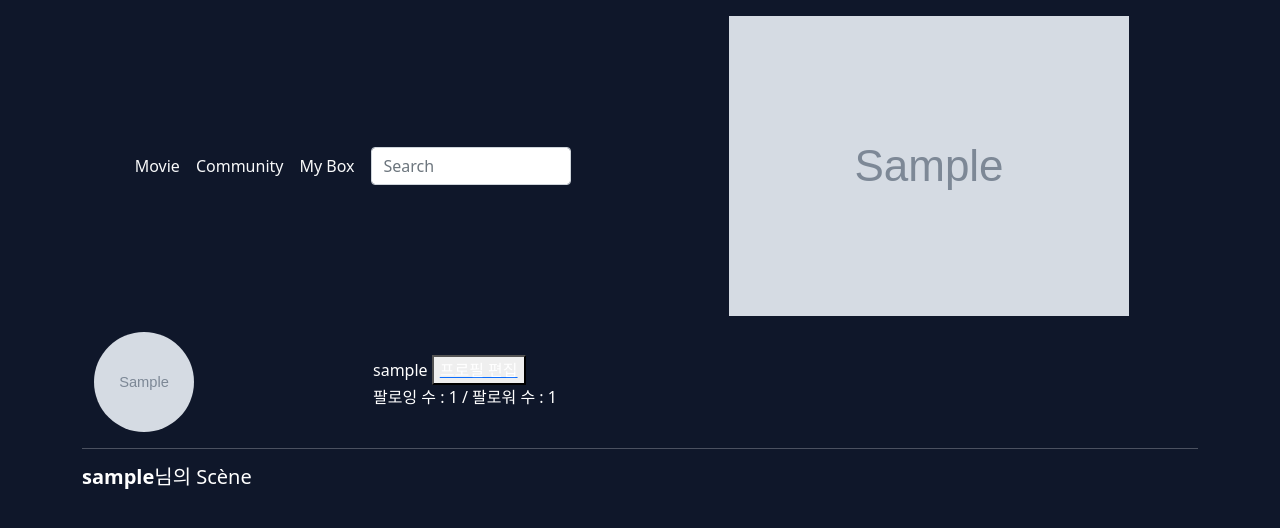
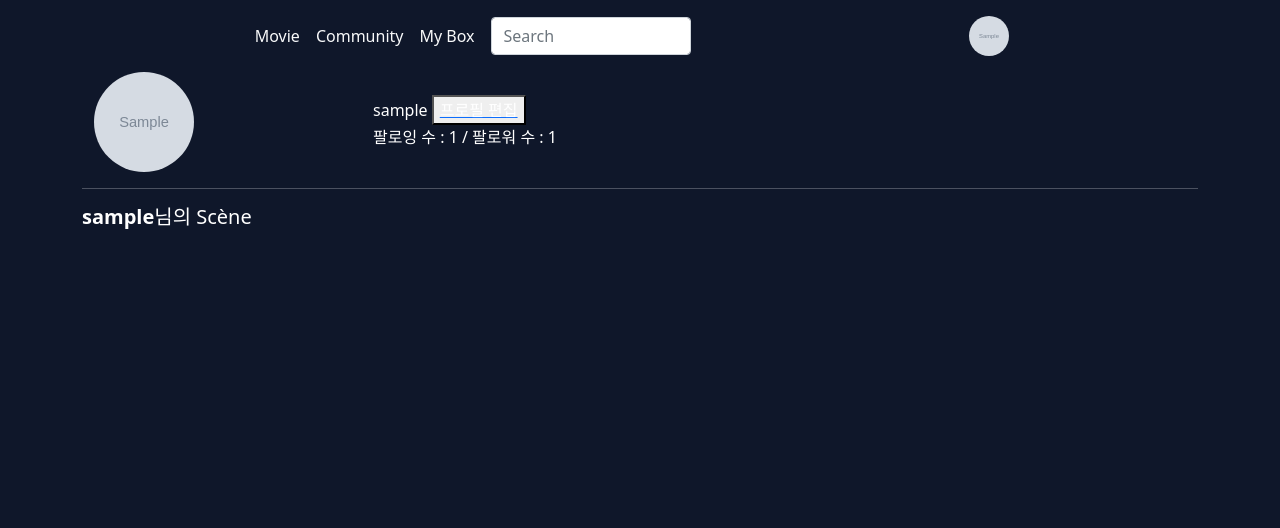
Before and after one commit to shon4bw/Mise-en-Scene, a Django app: a page that uses templates/_style.html in a window 1280 px wide. Shown: the top 528 px of the page. Run offline with Django 3.2, Linux system fonts and the light colour scheme; a user stored in the database is signed in; tables that the repository leaves empty hold one stand-in row (values such as "Sample post"); grey boxes marked "Sample" are stand-in pictures; some libraries are stand-ins or nearby versions.

Commit message:
Amend profile image

```diff
--- a/accounts/templates/accounts/profile.html
+++ b/accounts/templates/accounts/profile.html
@@ -7,7 +7,7 @@
     {% comment %} 프로필 이미지 {% endcomment %}
     <div class="col-3">
       {% if person.image %}
-        <img class="big_profile_box" src="{{ person.image.url }}" alt="프로필 사진">
+        <img class="big_profile_img" src="{{ person.image.url }}" alt="프로필 사진">
       {% else %}
         <svg xmlns="http://www.w3.org/2000/svg" width="100" height="100" fill="currentColor" class="bi bi-person-circle" viewBox="0 0 16 16">
           <path d="M11 6a3 3 0 1 1-6 0 3 3 0 0 1 6 0z"/>
--- a/movies/urls.py
+++ b/movies/urls.py
@@ -9,7 +9,7 @@ urlpatterns = [
     path('', views.index, name='index'),
     path('<int:movie_pk>/', views.detail, name='detail'),
     path('recommended/', views.recommended, name='recommended'),
-    # mybox page
+    # mybox
     path('mybox/', views.mybox, name='mybox'),
 
 ]
--- a/templates/_style.html
+++ b/templates/_style.html
@@ -7,20 +7,14 @@
     color: #000000;
 }
 
-.profile_box {
+.profile_img {
     width: 40px;
     height: 40px;
     border-radius: 70%;
     overflow: hidden;
 }
 
-.profile_img {
-    width: 100%;
-    height: 100%;
-    object-fit: cover;
-}
-
-.big_profile_box {
+.big_profile_img {
     width: 100px;
     height: 100px;
     border-radius: 70%;
```
